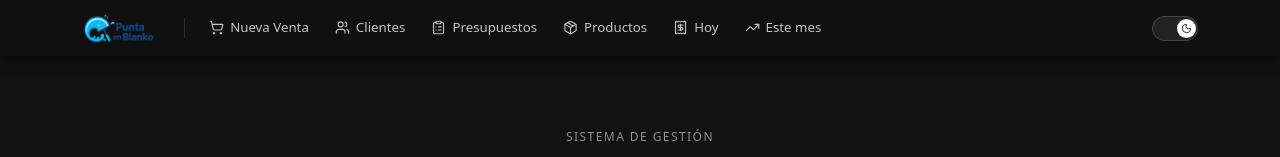
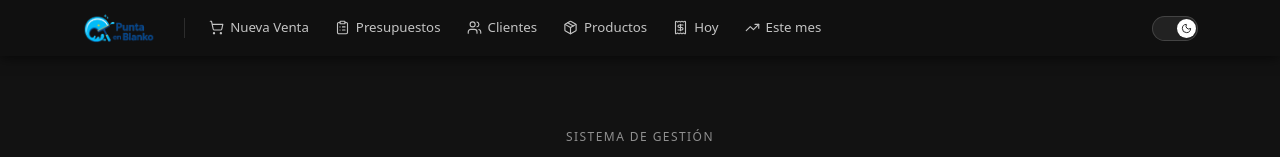
Before and after one commit to diegomanildo/PuntaEnBlanko, a React (Vite) app: page / in a window 1280 px wide. Shown: the top 157 px of the page. Built offline with nearby package versions, Linux system fonts and the light colour scheme; no server answers.

Commit message:
fix: reorder Clientes menu item for improved navigation

```diff
--- a/src/components/Navbar.jsx
+++ b/src/components/Navbar.jsx
@@ -21,8 +21,8 @@ const fechaHoy = () => {
 
 const navLinks = [
   { to: "/ventas/nueva", icon: ShoppingCart, label: "Nueva Venta" },
+  { to: "/presupuestos", icon: ClipboardList, label: "Presupuestos" },
   { to: "/clientes", icon: Users, label: "Clientes" },
-  { to: "/presupuestos", icon: ClipboardList, label: "Presupuestos" },
   { to: "/productos", icon: Package, label: "Productos" },
   {
     to: `/facturacion/${fechaHoy()}`,
```
